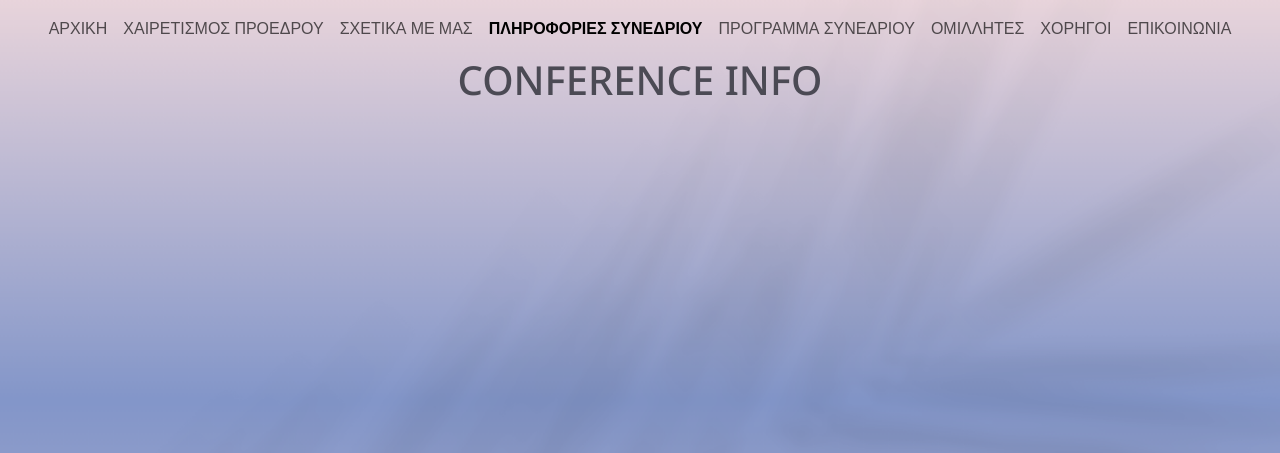
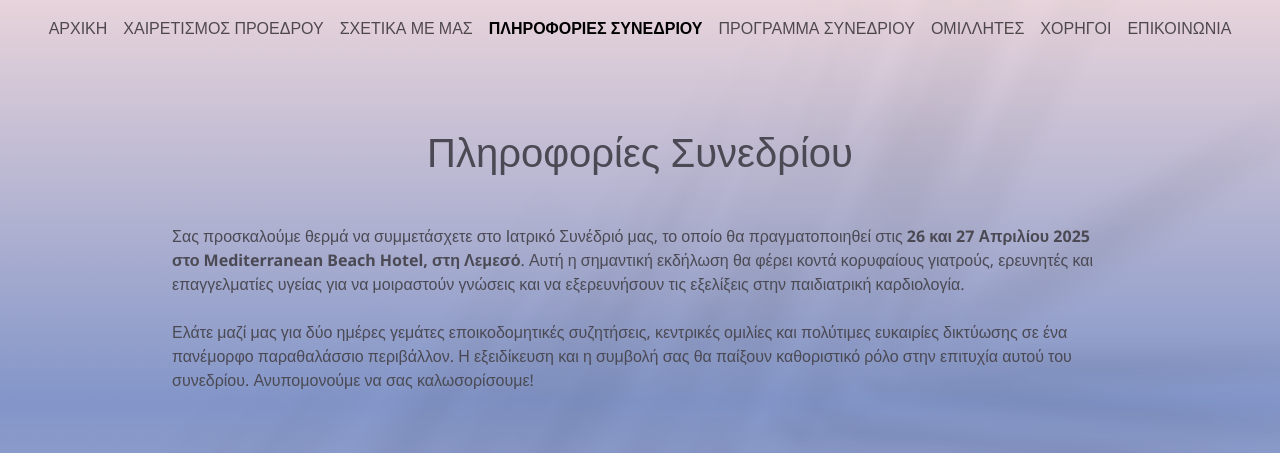
Before and after one commit to parides55/medical-conference, a Django app: page /conference in a window 1280 px wide. Shown: the top 453 px of the page. Run offline with Django 5.2, Linux system fonts and the light colour scheme; parts of the project's set-up code (start-up, migrations or seed data) failed here and were passed over.

Commit message:
add initial content and make it responsive

```diff
--- a/conference/templates/conference/conference_info.html
+++ b/conference/templates/conference/conference_info.html
@@ -2,12 +2,43 @@
 
 {% load static %}
 
-{% url 'about_us' as about_us_url %}
-{% url 'contact_us' as contact_us_url %}
-{% url 'home' as home_url %}
-
 {% block content %}
 
-<h1>CONFERENCE INFO</h1>
+<div class="container-fluid">
+    <div class="row my-5 justify-content-center mt-4">
+        <div class="col-9">
+            <h1 class="my-5">Πληροφορίες Συνεδρίου</h1>
+            <p claass="my-5">
+                Σας προσκαλούμε θερμά να συμμετάσχετε στο Ιατρικό Συνέδριό μας, το οποίο
+                θα πραγματοποιηθεί στις <strong>26 και 27 Απριλίου 2025 στο Mediterranean Beach Hotel,
+                στη Λεμεσό</strong>. Αυτή η σημαντική εκδήλωση θα φέρει κοντά κορυφαίους γιατρούς, ερευνητές
+                και επαγγελματίες υγείας για να μοιραστούν γνώσεις και να εξερευνήσουν τις
+                εξελίξεις στην παιδιατρική καρδιολογία. <br><br>Ελάτε μαζί μας για δύο ημέρες γεμάτες
+                εποικοδομητικές συζητήσεις, κεντρικές ομιλίες και πολύτιμες ευκαιρίες δικτύωσης
+                σε ένα πανέμορφο παραθαλάσσιο περιβάλλον. Η εξειδίκευση και η συμβολή σας θα παίξουν
+                καθοριστικό ρόλο στην επιτυχία αυτού του συνεδρίου. Ανυπομονούμε να σας καλωσορίσουμε!
+            </p>
+        </div>
+    </div>
+    <div class="row my-5" id="location">
+        <div class="col col-6 d-flex justify-content-center">
+            <h4>
+                <strong>
+                    Mediterranean Beach Hotel,<br>
+                    Λεμεσός, Κύπρος
+                </strong>
+            </h4>
+        </div>
+        <div class="col col-6 d-flex justify-content-center justify-content-md-start">
+            <iframe src="https://www.google.com/maps/embed?pb=!1m18!1m12!1m3!1d3279.819180776434!2d33.12722707451908!3d34.70974038272982!2m3!1f0!2f0!3f0!3m2!1i1024!2i768!4f13.1!3m3!1m2!1s0x14e0cba404623a89%3A0x3a6fe1c5da20c545!2sMediterranean%20Beach%20Hotel!5e0!3m2!1sen!2suk!4v1734316021246!5m2!1sen!2suk"
+                    width="350" height="250"
+                    style="border:0;"
+                    allowfullscreen=""
+                    loading="lazy"
+                    referrerpolicy="no-referrer-when-downgrade">
+            </iframe>
+        </div>
+    </div>
+</div>
 
 {% endblock %}
--- a/static/css/style.css
+++ b/static/css/style.css
@@ -108,10 +108,16 @@ h1 {
     }
 }
 
-@media (max-width: 768px) {
+@media (max-width: 767px) {
     #contact-us-row {
         display: flex;
         flex-direction: column;
+    }
+
+    #location {
+        display: flex;
+        flex-direction: column;
+        align-content: center;
     }
 }
 
```
Also changed, not shown: 1 other file.
